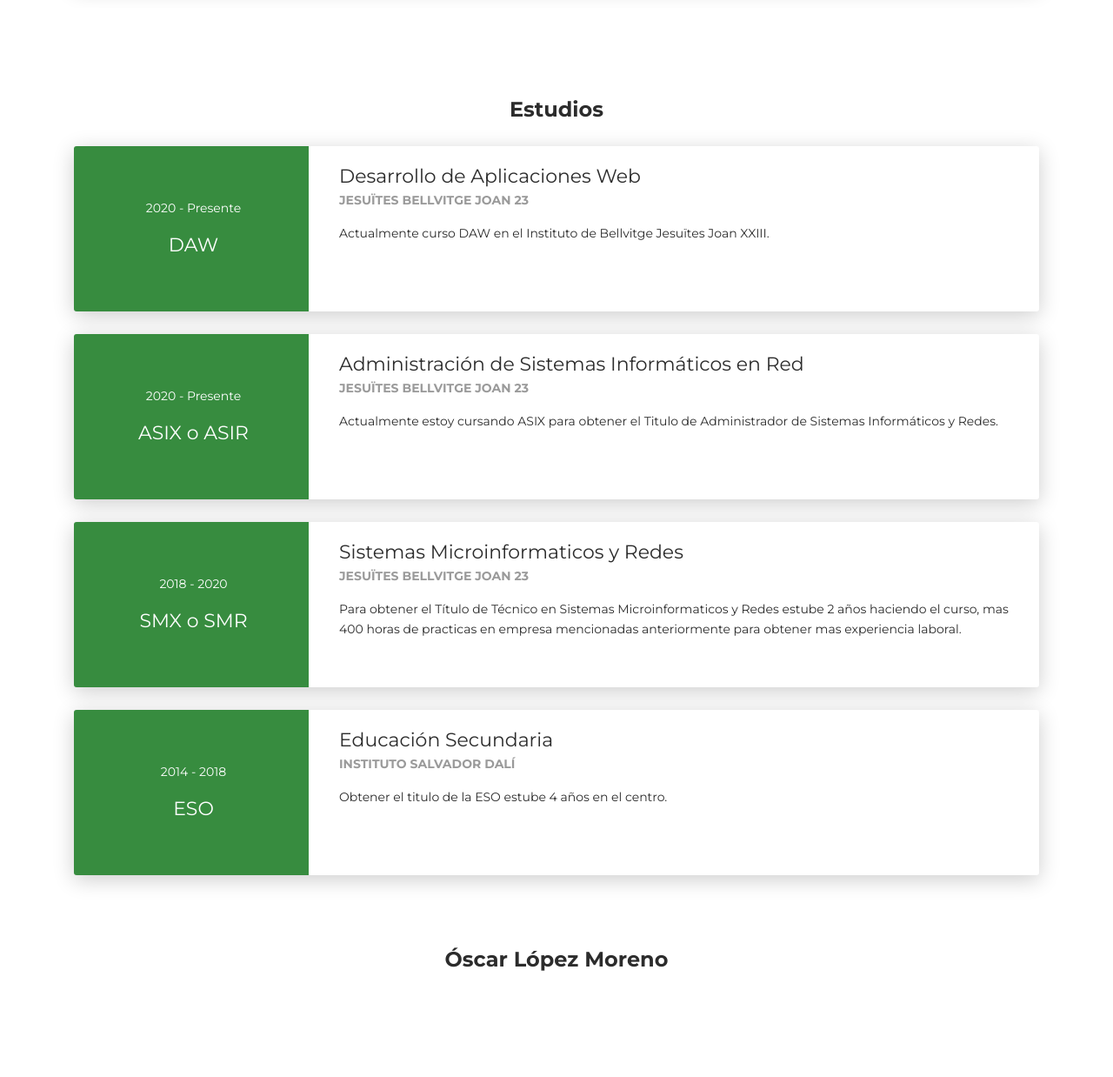
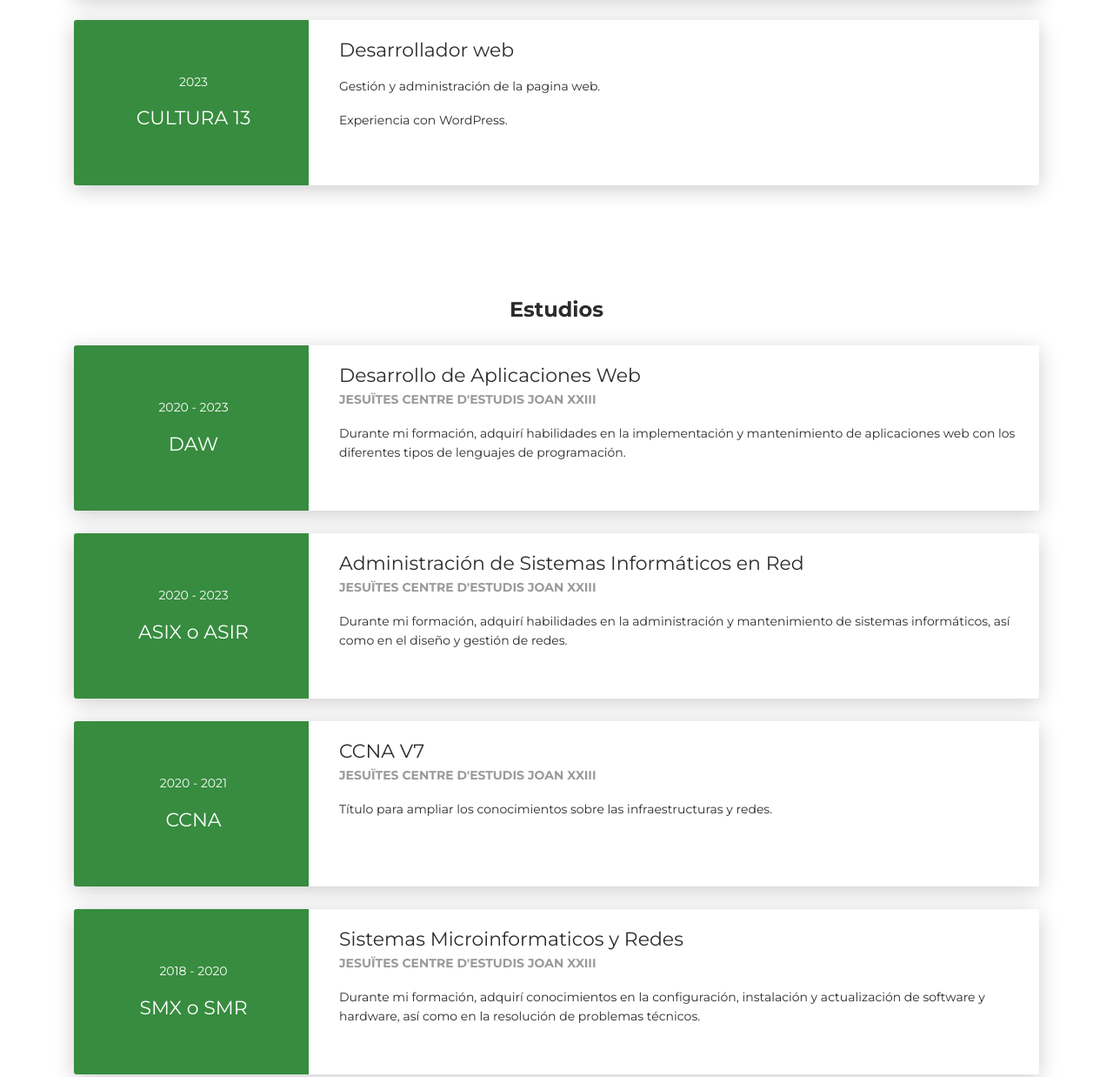
Before and after one commit to oscaarlopezz/cv-web, a plain HTML site: page index.html in a window 1280 px wide. Shown: the part 1262-2500 px from the top of the page at 87% size. Before the commit the page ends 2422 px from the top, so only its background shows below. Drawn offline with Linux system fonts and the light colour scheme.

Commit message:
actualizacion

```diff
--- a/index.html
+++ b/index.html
@@ -43,7 +43,7 @@
                         <div class="container">
                             <div class="content-center">
                                 <div class="cc-profile-image">
-                                    <a href="#"><img src="images/perfil3.jpg" alt="Image" /></a>
+                                    <a href="#"><img src="images/perfil.jpg" alt="Image" /></a>
                                 </div>
                                 <div class="h2 title">Óscar López Moreno</div>
                                 <!-- <a class="btn btn-primary smooth-scroll mr-2" href="#contact" data-aos="zoom-in" data-aos-anchor="data-aos-anchor"></a> -->
@@ -63,10 +63,10 @@
                             <div class="col-lg-6 col-md-12">
                                 <div class="card-body">
                                     <div class="h4 mt-0 title">Información personal</div>
-                                    <p>Muy buenas, mi nombre és Óscar López Moreno y soy Técnico en Sistemas Microinformaticos y Redes.</p>
-                                    <p>Actualmente estoy cursando ASIX/DAW.</p>
-                                    <p>DAW es Desarrollo de Aplicaciones Web y ASIX o ASIR significa Administración de sistemas informáticos en Red.
-                                    </p>
+                                    <p>Soy una persona trabajadora, profesional, apasionada por la tecnología y siempre con ganas de ampliar mis conocimientos de este sector.</p>
+                                    <p>Para ampliar mis conocimientos sobre la informática, me inscribí a una doble titulación de 3 años de DAW y ASIX.</p>
+                                    <!-- <p>DAW es Desarrollo de Aplicaciones Web y ASIX o ASIR significa Administración de sistemas informáticos en Red.
+                                    </p> -->
                                 </div>
                             </div>
                             <div class="col-lg-6 col-md-12">
@@ -74,19 +74,19 @@
                                     <div class="h4 mt-0 title">Información Básica</div>
                                     <div class="row">
                                         <div class="col-sm-4"><strong class="text-uppercase">Edad:</strong></div>
-                                        <div class="col-sm-8">19</div>
+                                        <div class="col-sm-8">20</div>
                                     </div>
                                     <div class="row mt-3">
                                         <div class="col-sm-4"><strong class="text-uppercase">E-mail:</strong></div>
                                         <div class="col-sm-8">oscarlm27@gmail.com</div>
                                     </div>
-                                    <!-- <div class="row mt-3">
-                                        <div class="col-sm-4"><strong class="text-uppercase">Número de Telefono:</strong></div>
+                                    <div class="row mt-3">
+                                        <div class="col-sm-4"><strong class="text-uppercase">Número de Teléfono:</strong></div>
                                         <div class="col-sm-8">+34 697 65 75 14</div>
-                                    </div> -->
+                                    </div>
                                     <div class="row mt-3">
                                         <div class="col-sm-4"><strong class="text-uppercase">Idiomas:</strong></div>
-                                        <div class="col-sm-8">Catalán(Nativo), Castellano(Nativo)</div>
+                                        <div class="col-sm-8">Catalán(Nativo), Castellano(Nativo), Inglés(Bajo)</div>
                                     </div>
                                 </div>
                             </div>
@@ -113,6 +113,23 @@
                             </div>
                         </div>
                     </div>
+                    <div class="card">
+                        <div class="row">
+                            <div class="col-md-3 bg-primary" data-aos="fade-right" data-aos-offset="50" data-aos-duration="500">
+                                <div class="card-body cc-experience-header">
+                                    <p>2023</p>
+                                    <div class="h5">Cultura 13</div>
+                                </div>
+                            </div>
+                            <div class="col-md-9" data-aos="fade-left" data-aos-offset="50" data-aos-duration="500">
+                                <div class="card-body">
+                                    <div class="h5">Desarrollador web</div>
+                                    <p>Gestión y administración de la pagina web.</p>
+                                    <p>Experiencia con WordPress.</p>
+                                </div>
+                            </div>
+                        </div>
+                    </div>
                 </div>
             </div>
 
@@ -123,16 +140,16 @@
                         <div class="row">
                             <div class="col-md-3 bg-primary" data-aos="fade-right" data-aos-offset="50" data-aos-duration="500">
                                 <div class="card-body cc-education-header">
-                                    <p>2020 - Presente</p>
+                                    <p>2020 - 2023</p>
                                     <div class="h5">DAW</div>
                                 </div>
                             </div>
                             <div class="col-md-9" data-aos="fade-left" data-aos-offset="50" data-aos-duration="500">
                                 <div class="card-body">
                                     <div class="h5">Desarrollo de Aplicaciones Web</div>
-                                    <p class="category">Jesuïtes Bellvitge Joan 23
+                                    <p class="category">Jesuïtes Centre d'Estudis Joan XXIII
                                     </p>
-                                    <p>Actualmente curso DAW en el Instituto de Bellvitge Jesuïtes Joan XXIII.</p>
+                                    <p>Durante mi formación, adquirí habilidades en la implementación y mantenimiento de aplicaciones web con los diferentes tipos de lenguajes de programación.</p>
                                 </div>
                             </div>
                         </div>
@@ -141,15 +158,34 @@
                         <div class="row">
                             <div class="col-md-3 bg-primary" data-aos="fade-right" data-aos-offset="50" data-aos-duration="500">
                                 <div class="card-body cc-education-header">
-                                    <p>2020 - Presente</p>
+                                    <p>2020 - 2023</p>
                                     <div class="h5">ASIX o ASIR</div>
                                 </div>
                             </div>
                             <div class="col-md-9" data-aos="fade-left" data-aos-offset="50" data-aos-duration="500">
                                 <div class="card-body">
                                     <div class="h5">Administración de Sistemas Informáticos en Red</div>
-                                    <p class="category">Jesuïtes Bellvitge Joan 23</p>
-                                    <p>Actualmente estoy cursando ASIX para obtener el Titulo de Administrador de Sistemas Informáticos y Redes.</p>
+                                    <p class="category">Jesuïtes Centre d'Estudis Joan XXIII</p>
+                                    <p>Durante mi formación, adquirí habilidades en la administración y mantenimiento de sistemas informáticos, así como en el diseño y gestión de redes.</p>
+                                </div>
+                            </div>
+                        </div>
+                    </div>
+
+                    <div class="card">
+                        <div class="row">
+                            <div class="col-md-3 bg-primary" data-aos="fade-right" data-aos-offset="50" data-aos-duration="500">
+                                <div class="card-body cc-education-header">
+                                    <p>2020 - 2021</p>
+                                    <div class="h5">CCNA</div>
+                                </div>
+                            </div>
+                            <div class="col-md-9" data-aos="fade-left" data-aos-offset="50" data-aos-duration="500">
+                                <div class="card-body">
+                                    <div class="h5">CCNA V7</div>
+                                    <p class="category">Jesuïtes Centre d'Estudis Joan XXIII
+                                    </p>
+                                    <p>Título para ampliar los conocimientos sobre las infraestructuras y redes.</p>
                                 </div>
                             </div>
                         </div>
@@ -166,14 +202,14 @@
                             <div class="col-md-9" data-aos="fade-left" data-aos-offset="50" data-aos-duration="500">
                                 <div class="card-body">
                                     <div class="h5">Sistemas Microinformaticos y Redes</div>
-                                    <p class="category">Jesuïtes Bellvitge Joan 23
+                                    <p class="category">Jesuïtes Centre d'Estudis Joan XXIII
                                     </p>
-                                    <p>Para obtener el Título de Técnico en Sistemas Microinformaticos y Redes estube 2 años haciendo el curso, mas 400 horas de practicas en empresa mencionadas anteriormente para obtener mas experiencia laboral.</p>
+                                    <p>Durante mi formación, adquirí conocimientos en la configuración, instalación y actualización de software y hardware, así como en la resolución de problemas técnicos.</p>
                                 </div>
                             </div>
                         </div>
                     </div>
-                    <div class="card">
+                    <!-- <div class="card">
                         <div class="row">
                             <div class="col-md-3 bg-primary" data-aos="fade-right" data-aos-offset="50" data-aos-duration="500">
                                 <div class="card-body cc-education-header">
@@ -189,7 +225,7 @@
                                 </div>
                             </div>
                         </div>
-                    </div>
+                    </div> -->
 
                 </div>
             </div>
```
Also changed, not shown: images/anthony.jpg (deleted), images/perfil.PNG (deleted), images/perfil.jpg (added), images/perfil2.jpg (deleted), images/perfil3.jpg (deleted), images/photography-1.jpg (deleted), images/photography-2.jpg (deleted), images/photography-3.jpg (deleted), images/photography-4.jpg (deleted).
